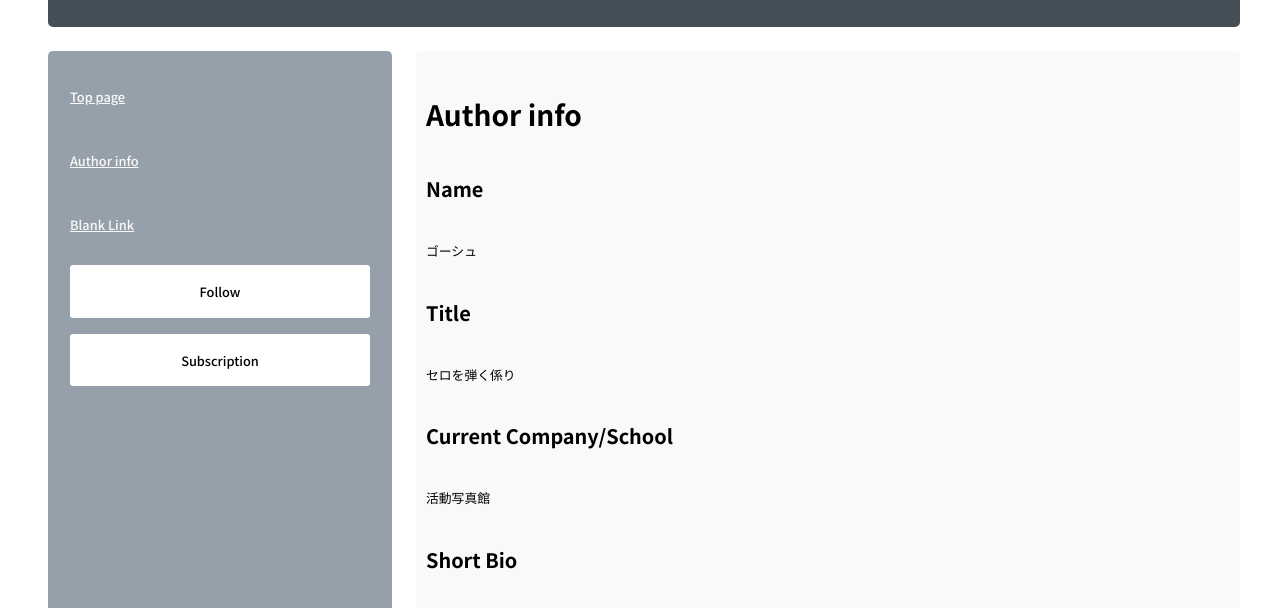
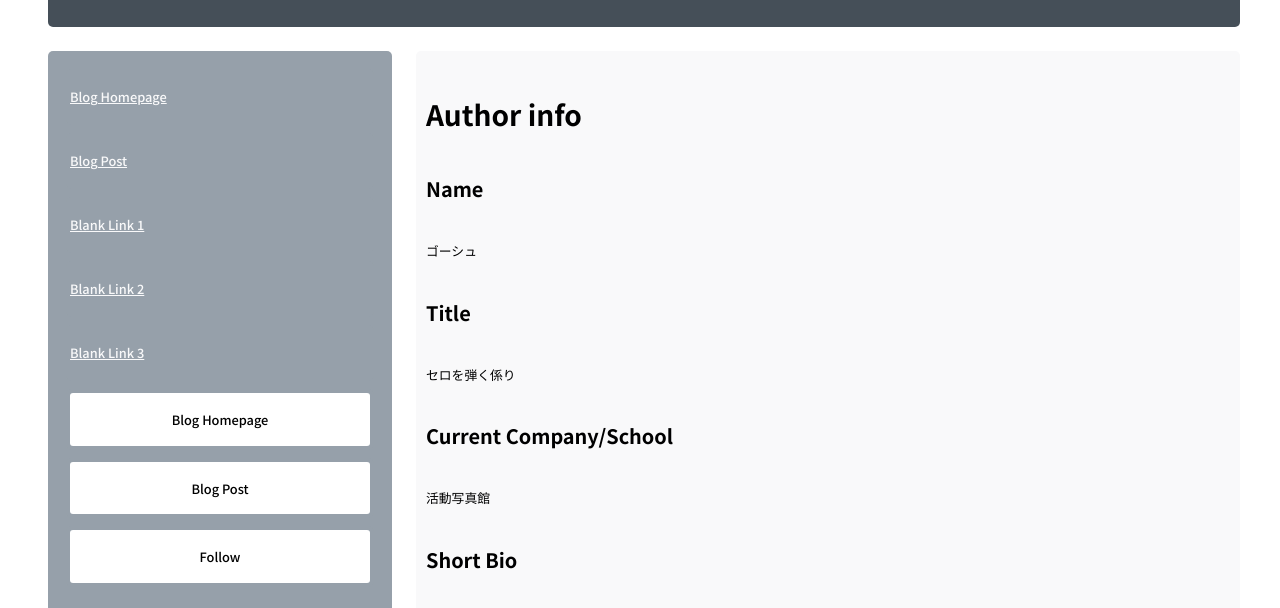
Before and after one commit to nemuochi/PersonalBlogWebsite, a plain HTML site: page blogpost.html in a window 1280 px wide. Shown: the part 189-797 px from the top of the page. Drawn offline with Linux system fonts and the light colour scheme.

Commit message:
Fix: Add links and buttons to redirect from Home to Blogpost

```diff
--- a/blogpost.html
+++ b/blogpost.html
@@ -17,22 +17,35 @@
         <div class="nestedgird">
           <div class="box one">
             <p>
-              <a href="index.html">Top page</a>
+              <a href="index.html">Blog Homepage</a>
             </p>
           </div>
           <div class="box one">
             <p>
-              <a href="blogpost.html">Author info</a>
+              <a href="blogpost.html">Blog Post</a>
             </p>
           </div>
           <div class="box one">
-            <p><a href="index.html">Blank Link</a></p>
+            <p><a href="index.html">Blank Link 1</a></p>
           </div>
           <div class="box one">
-            <button class="btn"><p>Follow</p></button>
+            <p><a href="index.html">Blank Link 2</a></p>
           </div>
           <div class="box one">
-            <button class="btn"><p>Subscription</p></button>
+            <p><a href="index.html">Blank Link 3</a></p>
+          </div>
+          <div class="box one">
+            <button class="btn" onclick="location.href='index.html'">
+              <p>Blog Homepage</p>
+            </button>
+          </div>
+          <div class="box one">
+            <button class="btn" onclick="location.href='blogpost.html'">
+              <p>Blog Post</p>
+            </button>
+          </div>
+          <div class="box one">
+            <button class="btn" onclick="location.href='https://www.instagram.com/'"><p>Follow</p></button>
           </div>
         </div>
       </div>
--- a/style.css
+++ b/style.css
@@ -158,7 +158,6 @@ i {
   padding: 4px 4px;
   cursor: pointer;
   background-color: white;
-  /* border: 1px solid red; */
   width:100%
   }
 
```
Also changed, not shown: index.html (+18 -5 lines).
